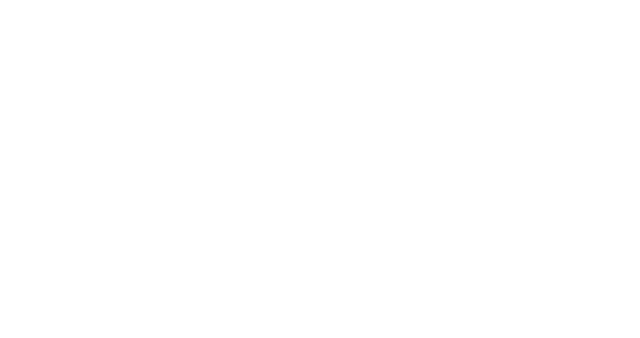
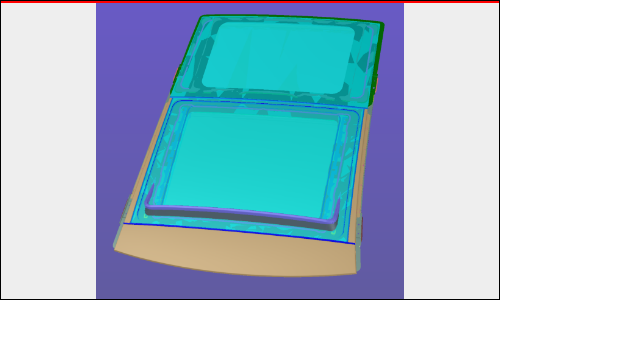
Before and after one commit to the-hugo/quality_data_webasto, a React (Create React App) app in the folder client/: page /imagegrid in a window 1280 px wide. Shown: the top 338 px of the page, without its empty margins (0-640 px from the left). Built offline with nearby package versions, Linux system fonts and the light colour scheme.

Commit message:
added imagegrid
added imagegrid, that allows the user to select a cell in a grid. the selected grid is then logged in the console

```diff
--- a/client/src/App.jsx
+++ b/client/src/App.jsx
@@ -2,6 +2,7 @@
 import './App.css';
 import LandingPage from "./components/HomeScreen/LandingPage";
 import Dashboard from "./components/DataAnalytics/Dashboard";
+import ImageGrid from "./components/HomeScreen/ErrorSubmission/ImageGrid";
 import { Switch, Route } from "react-router-dom";
 
 const App = () => {
@@ -10,6 +11,7 @@
         <Switch>
             <Route path="/" exact component={LandingPage} />
             <Route path="/dashboard" exact component={Dashboard} />
+            <Route path="/imagegrid" exact component={ImageGrid} />
         </Switch>
         </>
 
--- a/client/src/components/DataAnalytics/Dashboard.jsx
+++ b/client/src/components/DataAnalytics/Dashboard.jsx
@@ -11,7 +11,7 @@
     return (
         <>
             <Heatmap />
-            <HeatmapCanvas coordinates={coordinates} imageSrc={Roof} />
+            {/*<HeatmapCanvas coordinates={coordinates} imageSrc={Roof} />*/}
         </>
     )
 };
--- /dev/null
+++ b/client/src/components/HomeScreen/ErrorSubmission/ImageGrid.jsx
@@ -0,0 +1,93 @@
+import React, { useState, useRef, useEffect } from 'react';
+import roof from "../../../images/roof.png";
+
+const ImageGrid = () => {
+    const [selectedGrid, setSelectedGrid] = useState([]);
+    const imageRef = useRef(null);
+    const [containerSize, setContainerSize] = useState({ width: 0, height: 0 });
+    const gridSize = 3; // Number of grid cells per row/column
+
+    useEffect(() => {
+        if (imageRef.current) {
+            const { clientWidth, clientHeight } = imageRef.current.parentElement;
+            setContainerSize({ width: clientWidth, height: clientHeight });
+        }
+    }, [imageRef.current]);
+
+    const calculateGridCellStyle = (row, col) => {
+        if (!imageRef.current) return {}; // Return empty object if imageRef.current is null
+
+        const containerAspectRatio = containerSize.width / containerSize.height;
+        const imageAspectRatio = imageRef.current.naturalWidth / imageRef.current.naturalHeight;
+
+        let cellWidth, cellHeight;
+        if (containerAspectRatio > imageAspectRatio) {
+            cellWidth = containerSize.height * imageAspectRatio / gridSize;
+            cellHeight = containerSize.height / gridSize;
+        } else {
+            cellWidth = containerSize.width / gridSize;
+            cellHeight = containerSize.width / imageAspectRatio / gridSize;
+        }
+
+        const imageOffsetX = (containerSize.width - imageRef.current.offsetWidth) / 2;
+        const imageOffsetY = (containerSize.height - imageRef.current.offsetHeight) / 2;
+
+        const gridOffsetX = (containerSize.width - cellWidth * gridSize) / 2;
+        const gridOffsetY = (containerSize.height - cellHeight * gridSize) / 2;
+
+        return {
+            position: 'absolute',
+            border: '1px solid red',
+            top: `${row * cellHeight + gridOffsetY + imageOffsetY}px`,
+            left: `${col * cellWidth + gridOffsetX + imageOffsetX}px`,
+            width: `${cellWidth}px`,
+            height: `${cellHeight}px`,
+        };
+    };
+
+
+    const handleGridClick = (gridId) => {
+        setSelectedGrid((prevSelectedGrid) => [...prevSelectedGrid, gridId]);
+        console.log('Selected Grid:', gridId);
+    };
+
+    return (
+        <div
+            style={{
+                position: 'relative',
+                width: '500px',
+                height: '300px',
+                border: '1px black solid',
+                overflow: 'hidden',
+                backgroundColor: '#eee',
+            }}
+        >
+            <div style={{ position: 'absolute', top: 0, left: 0, width: '100%', height: '100%' }}>
+                <div style={{ position: 'relative', width: '100%', height: '100%' }}>
+                    <img
+                        ref={imageRef}
+                        src={roof}
+                        alt="Your Image"
+                        style={{ position: 'absolute', width: '100%', height: '100%', objectFit: 'contain' }}
+                    />
+                    <div style={{ position: 'absolute', top: 0, left: 0, width: '100%', height: '100%' }}>
+                        {Array.from({ length: gridSize }, (_, row) =>
+                            Array.from({ length: gridSize }, (_, col) => {
+                                const gridId = row * gridSize + col + 1;
+                                return (
+                                    <div
+                                        key={gridId}
+                                        style={calculateGridCellStyle(row, col)}
+                                        onClick={() => handleGridClick(gridId)}
+                                    ></div>
+                                );
+                            })
+                        )}
+                    </div>
+                </div>
+            </div>
+        </div>
+    );
+};
+
+export default ImageGrid;
```
Also changed, not shown: client/src/components/DataAnalytics/Heatmap.jsx (+8 -2 lines).
